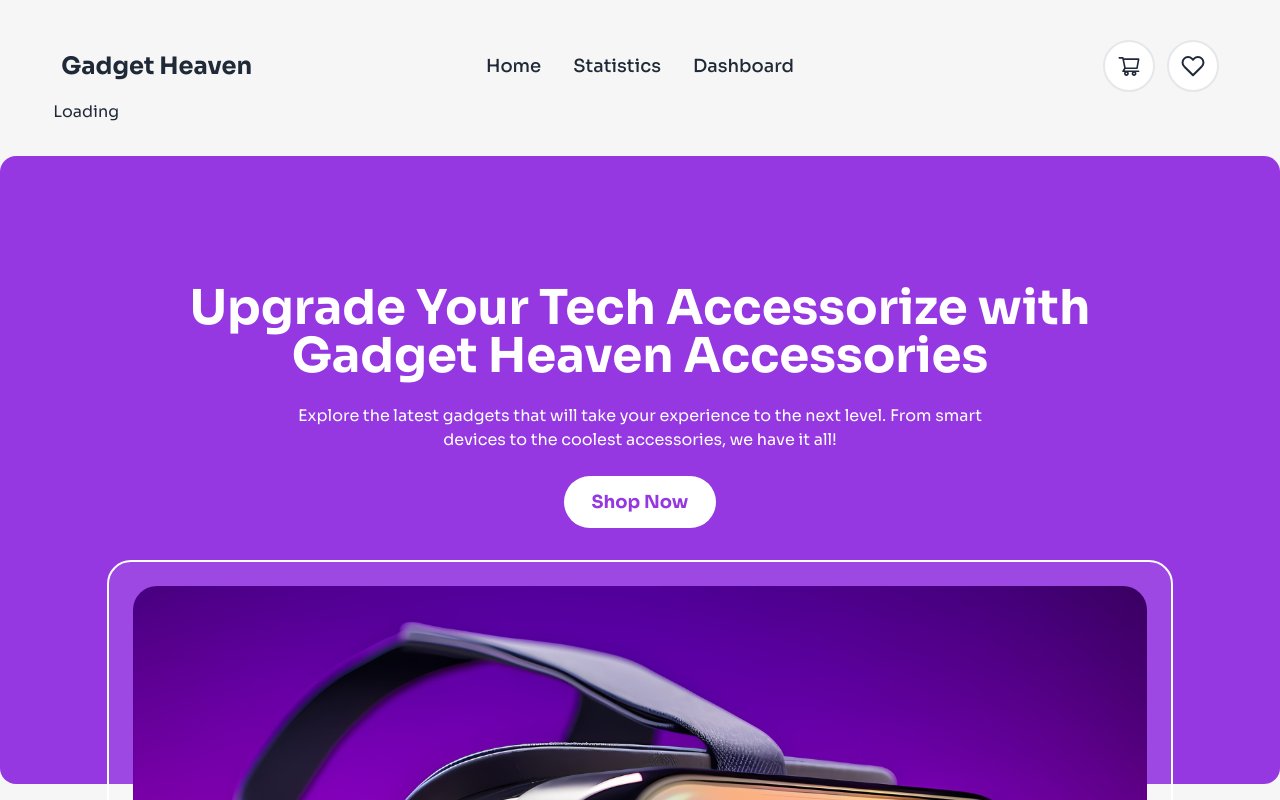
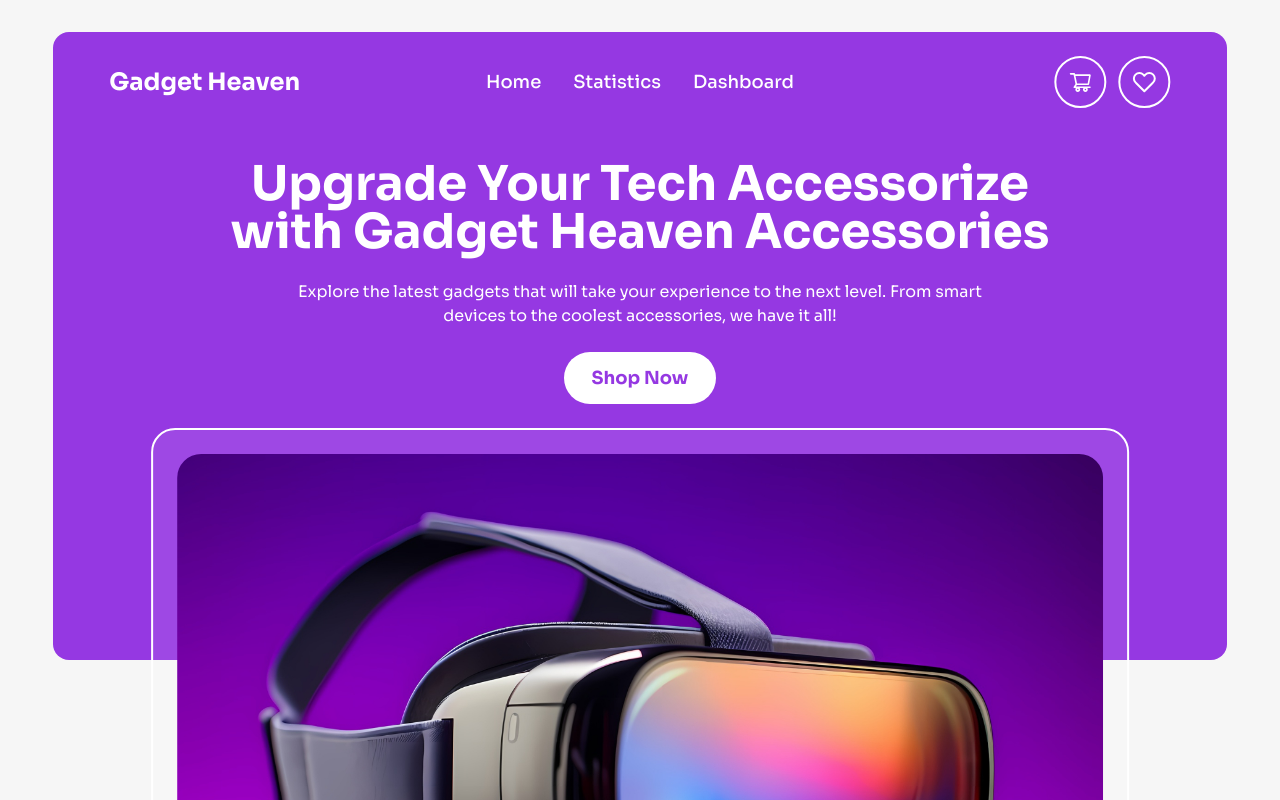
Before and after one commit to SK-Jabed/Gadget-Heaven-React-Project, a React (Vite) app: page / in a window 1280 px wide. Shown: the top 800 px of the page. Built offline with nearby package versions, Linux system fonts and the light colour scheme.

Commit message:
Navbar section useLocation Hook Functionality Done

```diff
--- a/src/components/Banner/Banner.jsx
+++ b/src/components/Banner/Banner.jsx
@@ -1,10 +1,9 @@
 import { Link } from "react-router-dom";
-
 
 const Banner = () => {
   return (
-      <div className="h-[1220px] md:h-[1120px]">
-        <div className=" bg-[#9538E2] rounded-2xl pt-32 pb-64">
+    <div className="h-[1220px] md:h-[1120px] container w-11/12 mx-auto relative pt-8">
+      <div className="bg-[#9538E2] rounded-2xl pt-32 pb-64 relative z-10">
         <div className="flex flex-col justify-center items-center text-white">
           <h1 className="text-2xl md:text-3xl lg:text-5xl font-bold text-center w-3/4">
             Upgrade Your Tech Accessorize with Gadget Heaven Accessories
@@ -15,14 +14,16 @@ const Banner = () => {
             it all!
           </p>
           <Link to={"/dashboard"}>
-            <button className="px-7 py-3 bg-white rounded-full text-[#9538E2] text-lg font-bold">Shop Now</button>
+            <button className="px-7 py-3 bg-white rounded-full text-[#9538E2] text-lg font-bold">
+              Shop Now
+            </button>
           </Link>
         </div>
       </div>
 
-        <div className="bg-[#ffffff15] bg-opacity-15 border-2 border-white rounded-3xl w-10/12 mx-auto lg:p-6 p-3 border-solid relative bottom-56 z-10 ">
+      <div className="bg-[#ffffff15] bg-opacity-15 border-2 border-white rounded-3xl w-10/12 mx-auto lg:p-6 p-3 border-solid absolute bottom-16 left-1/2 transform -translate-x-1/2 z-20 ">
         <div className="bg-bannerImage h-[36rem] bg-cover bg-center rounded-3xl">
-
+          {/* Background Image */}
         </div>
       </div>
     </div>
--- a/src/components/CartProduct/CartProduct.jsx
+++ b/src/components/CartProduct/CartProduct.jsx
@@ -33,8 +33,6 @@ const CartProduct = () => {
 
   return (
     <div>
-      <h2>Cart product...</h2>
-
       <div className="container w-11/12 mx-auto flex items-center justify-between mt-12">
         <div>
           <h2>Cart</h2>
@@ -46,7 +44,7 @@ const CartProduct = () => {
         </div>
       </div>
 
-      <div className="container w-11/12 mx-auto my-12">
+      <div className="container w-11/12 mx-auto mt-6 mb-16">
         {gadgets.map((gadget, idx) => (
           <div
             key={idx}
--- a/src/components/Navbar/Navbar.jsx
+++ b/src/components/Navbar/Navbar.jsx
@@ -5,17 +5,23 @@ import { NavLink, useLocation } from "react-router-dom";
 
 const Navbar = () => {
   const { pathname } = useLocation();
-    // console.log(pathname);
+  const isHomePage = pathname === "/";
 
   return (
-      <div className="container w-11/12 mx-auto py-4 lg:py-8">
-        <div className="navbar-content">
+    <div
+      className={`container w-11/12 mx-auto  ${
+        isHomePage
+          ? "absolute top-0 left-1/2 transform -translate-x-1/2 z-20 px-12 pt-12"
+          : "py-8"
+      }`}
+    >
       <div className="navbar flex justify-between items-center mx-auto">
+        {/* Mobile Menu Icon */}
         <div className="dropdown lg:hidden relative ml-2">
           <div
             tabIndex="0"
             role="button"
-                className=" lg:hidden hover:bg-userBorderColor"
+            className="lg:hidden hover:bg-userBorderColor"
           >
             <TiThMenu className="text-xl" />
           </div>
@@ -25,84 +31,115 @@ const Navbar = () => {
           >
             <li>
               <NavLink
-                    to={"/"}
-                    className="text-xl hover:font-bold hover:transition duration-300 hover:ease-in-out"
+                to="/"
+                className="text-xl hover:font-bold hover:transition duration-300"
               >
                 Home
               </NavLink>
             </li>
             <li>
               <NavLink
-                    to={"/statistics"}
-                    className="text-xl text-primaryTextColor hover:transition duration-300 ease-in-out hover:font-bold hover:primaryTextColor"
+                to="/statistics"
+                className="text-xl text-primaryTextColor hover:transition duration-300 hover:font-bold"
               >
                 Statistics
               </NavLink>
             </li>
             <li>
               <NavLink
-                    to={"/dashboard"}
-                    className="text-xl text-primaryTextColor hover:transition duration-300 ease-in-out hover:font-bold hover:primaryTextColor"
+                to="/dashboard"
+                className="text-xl text-primaryTextColor hover:transition duration-300 hover:font-bold"
               >
                 Dashboard
               </NavLink>
             </li>
           </ul>
         </div>
+
+        {/* Logo */}
         <div className="navbar-start text-left">
           <a className="flex items-center gap-2">
-                <span className="text-2xl font-bold ">Gadget Heaven</span>
+            <span
+              className={`text-2xl font-bold ${
+                isHomePage ? "text-white" : "text-black"
+              }`}
+            >
+              Gadget Heaven
+            </span>
           </a>
         </div>
+
+        {/* Navbar Links */}
         <div className="navbar-center hidden lg:flex items-center mt-4 md:mt-0">
           <ul className="menu-options flex gap-8 font-medium">
             <li>
               <NavLink
-                    to={"/"}
-                    className="text-lg hover:font-semibold hover:transition duration-300 ease-in-out"
+                to="/"
+                className={`text-lg hover:font-semibold hover:transition duration-300 ${
+                  isHomePage ? "text-white" : "text-black"
+                }`}
               >
                 Home
               </NavLink>
             </li>
             <li>
               <NavLink
-                    to={"/statistics"}
-                    className="text-lg hover:transition duration-300 ease-in-out hover:font-semibold"
+                to="/statistics"
+                className={`text-lg hover:font-semibold hover:transition duration-300 ${
+                  isHomePage ? "text-white" : "text-black"
+                }`}
               >
                 Statistics
               </NavLink>
             </li>
             <li>
               <NavLink
-                    to={"/dashboard"}
-                    className="text-lg hover:transition duration-300 ease-in-out hover:font-semibold"
+                to="/dashboard"
+                className={`text-lg hover:font-semibold hover:transition duration-300 ${
+                  isHomePage ? "text-white" : "text-black"
+                }`}
               >
                 Dashboard
               </NavLink>
             </li>
           </ul>
         </div>
+
+        {/* Icons Section */}
         <div className="navbar-end flex gap-3">
-              <div className="border-2 border-gray-200 p-3 rounded-full bg-white">
+          <div
+            className={`border-2 p-3 rounded-full ${
+              isHomePage
+                ? "bg-transparent border-white"
+                : "bg-white border-gray-200"
+            }`}
+          >
             <a>
-                  <AiOutlineShoppingCart className="text-2xl" />
+              <AiOutlineShoppingCart
+                className={`text-2xl ${
+                  isHomePage ? "text-white" : "text-black"
+                }`}
+              />
             </a>
           </div>
-              <div className="border-2 border-gray-200 p-3 rounded-full bg-white">
+          <div
+            className={`border-2 p-3 rounded-full ${
+              isHomePage
+                ? "bg-transparent border-white"
+                : "bg-white border-gray-200"
+            }`}
+          >
             <a>
-                  <FiHeart className="text-2xl" />
+              <FiHeart
+                className={`text-2xl ${
+                  isHomePage ? "text-white" : "text-black"
+                }`}
+              />
             </a>
           </div>
         </div>
       </div>
     </div>
-
-        {
-         pathname === "/" && (
-          <p>Loading</p>
-         )
-        }
-      </div>
   );
 };
 
--- a/src/components/WishListProduct/WishListProduct.jsx
+++ b/src/components/WishListProduct/WishListProduct.jsx
@@ -13,18 +13,13 @@ const WishListProduct = () => {
 
     return (
       <div>
-        <h2>Wish List Product...</h2>
-
         <div className="container w-11/12 mx-auto flex items-center justify-between mt-12">
           <div>
             <h2>Wishlist</h2>
           </div>
-          <div className="flex items-center gap-4">
-            <button className="btn">Purchase</button>
-          </div>
         </div>
 
-        <div className="container w-11/12 mx-auto my-12">
+        <div className="container w-11/12 mx-auto mt-6 mb-16">
           {gadgets.map((gadget, idx) => (
             <div
               key={idx}
--- a/src/pages/Dashboard/Dashboard.jsx
+++ b/src/pages/Dashboard/Dashboard.jsx
@@ -41,16 +41,16 @@ const Dashboard = () => {
             ></Heading>
           </div>
           <div className="flex items-center gap-6 justify-center">
-            <NavLink>
-              <button onClick={() => handleIsActiveBtn("cart")} className="py-3 px-16 rounded-full bg-white text-[#9538E2] text-lg font-semibold">
+            {/* <NavLink> */}
+              <NavLink onClick={() => handleIsActiveBtn("cart")} className={({isActive}) => `${isActive ? "py-3 px-16 rounded-full bg-white text-[#9538E2] text-lg font-semibold" : "py-3 px-16 rounded-full text-white text-lg font-semibold border-2 border-white"}`}>
                 Cart
-              </button>
-            </NavLink>
-            <NavLink>
-              <button onClick={() => handleIsActiveBtn("wishlist")} className="py-3 px-16 rounded-full text-white text-lg font-semibold border-2 border-white">
+              </NavLink>
+            {/* </NavLink> */}
+            {/* <NavLink> */}
+              <NavLink onClick={() => handleIsActiveBtn("wishlist")} className={({isActive}) => `${isActive ? "py-3 px-16 rounded-full bg-white text-[#9538E2] text-lg font-semibold" : "py-3 px-16 rounded-full text-white text-lg font-semibold border-2 border-white"}`}>
                 Wishlist
-              </button>
-            </NavLink>
+              </NavLink>
+            {/* </NavLink> */}
           </div>
         </div>
 
--- a/tailwind.config.js
+++ b/tailwind.config.js
@@ -6,11 +6,14 @@ export default {
     extend: {
       backgroundImage: {
         bannerImage: "url('./assets/banner.jpg')",
-        favIcon: "url('./assets/favicon-16x16.png')"
+        favIcon: "url('./assets/favicon-16x16.png')",
+      },
+      colors: {
+        homeNavbarBackground: "#123456", // Replace with the color code from Figma
+        otherNavbarBackground: "#abcdef", // Replace with the color code from Figma
+        primaryTextColor: "#333333", // Replace with the color from Figma
       },
     },
   },
-  plugins: [
-    daisyui,
-  ],
+  plugins: [daisyui],
 };
```
Lines whose indentation alone changed are shown as unchanged.
